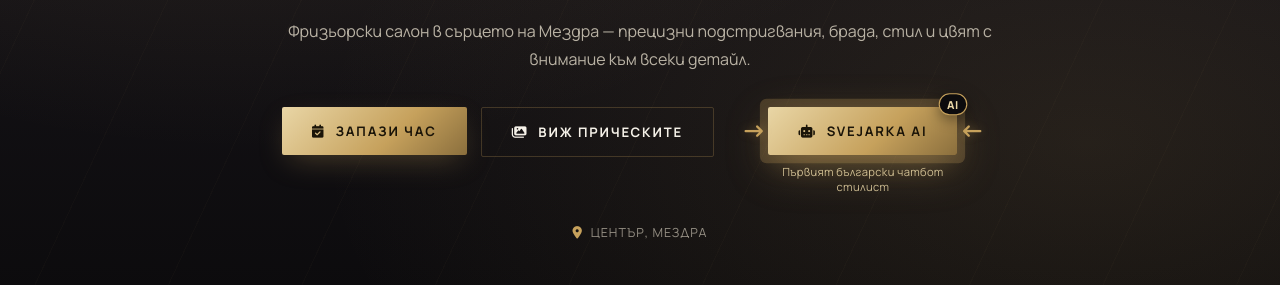
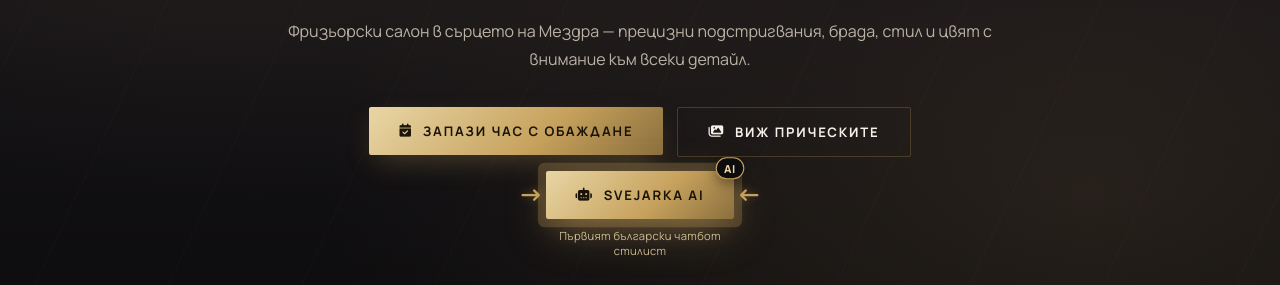
Before and after one commit to summer-internships-vratsa-2026/Gucci-salon, a website: page index.html in a window 1280 px wide. Shown: the part 498-783 px from the top of the page. Drawn offline with nearby package versions, Linux system fonts and the light colour scheme.

Commit message:
Add files via upload

```diff
--- a/index.html
+++ b/index.html
@@ -74,7 +74,7 @@
       <li><a href="#contact" data-nav="contact"><i class="fa-solid fa-location-dot"></i>Контакти</a></li>
     </ul>
   </nav>
-  <div class="drawer-cta"><a href="#barbers" data-nav="barbers" class="btn btn-gold btn-block"><i class="fa-solid fa-calendar-check"></i>Запази час</a></div>
+  <div class="drawer-cta"><a href="#barbers" data-nav="barbers" class="btn btn-gold btn-block"><i class="fa-solid fa-calendar-check"></i>Запази час с обаждане</a></div>
   <div class="drawer-foot">Център, Мездра</div>
 </aside>
 
@@ -90,7 +90,7 @@
       <p class="sub">„Тук не просто те подстригваме...<br>Тук те създаваме!“</p>
       <p class="desc">Фризьорски салон в сърцето на Мездра — прецизни подстригвания, брада, стил и цвят с внимание към всеки детайл.</p>
       <div class="hero-ctas">
-        <a href="#barbers" data-nav="barbers" class="btn btn-gold"><i class="fa-solid fa-calendar-check"></i> Запази час</a>
+        <a href="#barbers" data-nav="barbers" class="btn btn-gold"><i class="fa-solid fa-calendar-check"></i> Запази час с обаждане</a>
         <a href="#gallery" data-nav="gallery" class="btn btn-outline"><i class="fa-solid fa-images"></i> Виж прическите</a>
         <div class="hero-cta-ai">
           <div class="btn-ai-wrap">
@@ -362,7 +362,7 @@
     <div class="calc-disclaimer"><i class="fa-solid fa-circle-info"></i> Цените са ориентировъчни и могат да варират според дължина и гъстота на косата. Останалите дамски услуги (боядисване, оформяне) се остойностяват индивидуално — свържете се с Цветомила за оферта.</div>
 
     <div class="inline-cta reveal">
-      <a href="#barbers" data-nav="barbers" class="btn btn-gold"><i class="fa-solid fa-calendar-check"></i> Запази час с този пакет</a>
+      <a href="#barbers" data-nav="barbers" class="btn btn-gold"><i class="fa-solid fa-calendar-check"></i> Запази час с обаждане с този пакет</a>
     </div>
   </div>
 </section>
```
